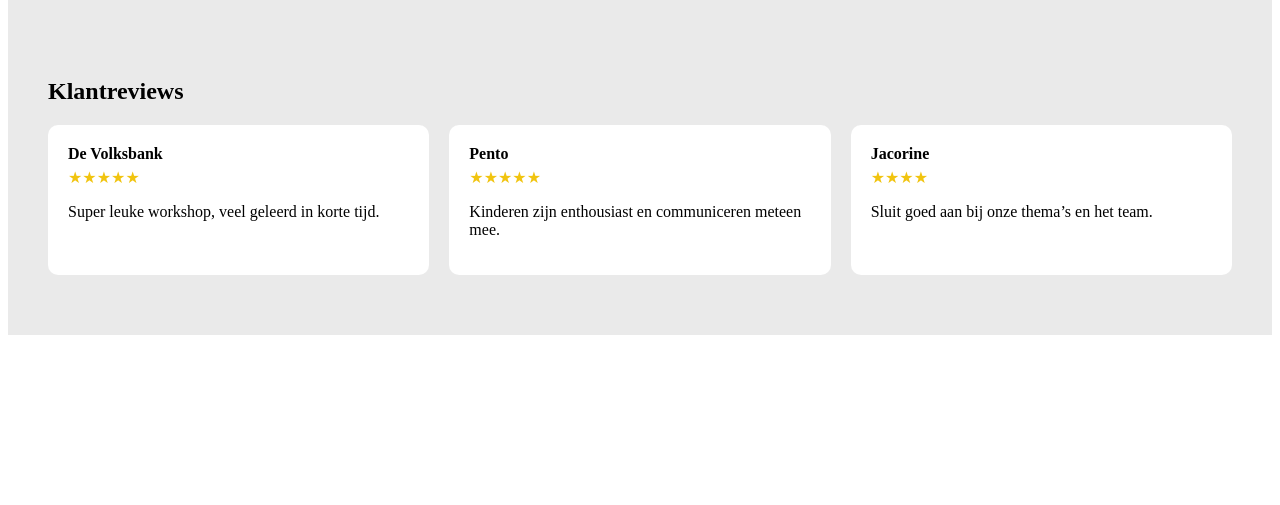
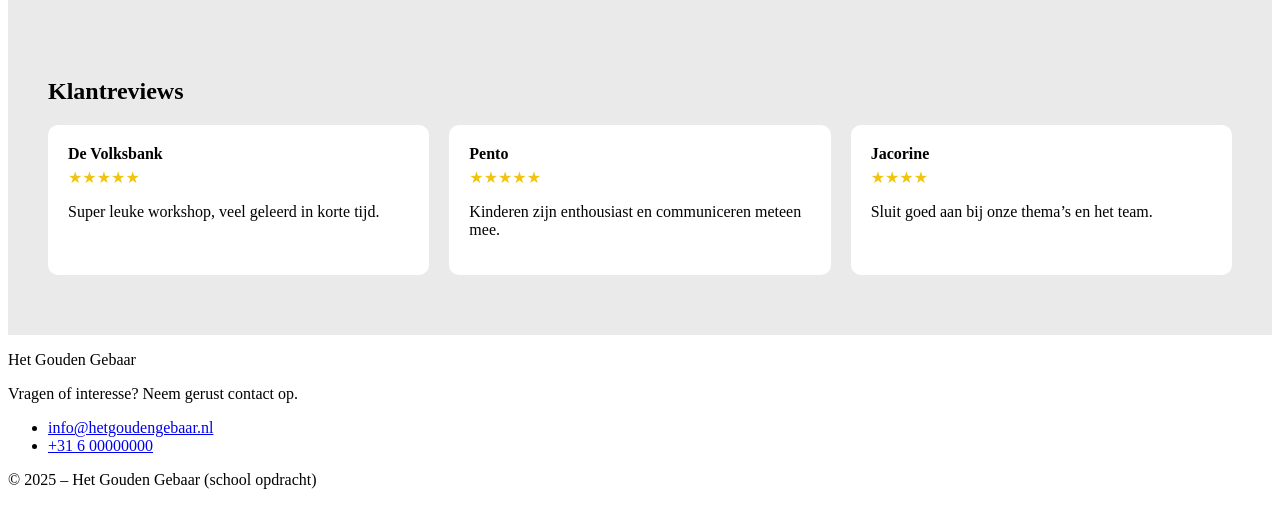
Before and after one commit to owusu123456/hetgoudengebaar, a PHP site: page / in a window 1280 px wide. Shown: the part 669-1174 px from the top of the page. Before the commit the page ends 1004 px from the top, so only its background shows below. Run offline with PHP 8.4, Linux system fonts and the light colour scheme.

Commit message:
Footer toegevoegd met contactgegevens en styling

```diff
--- a/index.php
+++ b/index.php
@@ -79,3 +79,21 @@ if ($reviewsJson !== false) {
     </div>
   <?php } ?>
 </section>
+
+<footer class="footer">
+  <div class="footer-inner">
+    <p class="footer-title">Het Gouden Gebaar</p>
+    <p class="footer-text">
+      Vragen of interesse? Neem gerust contact op.
+    </p>
+
+    <ul class="footer-links">
+      <li><a href="mailto:info@hetgoudengebaar.nl">info@hetgoudengebaar.nl</a></li>
+      <li><a href="tel:+31600000000">+31 6 00000000</a></li>
+    </ul>
+
+    <p class="footer-copy">
+      © <?php echo date("Y"); ?> – Het Gouden Gebaar (school opdracht)
+    </p>
+  </div>
+</footer>
```
